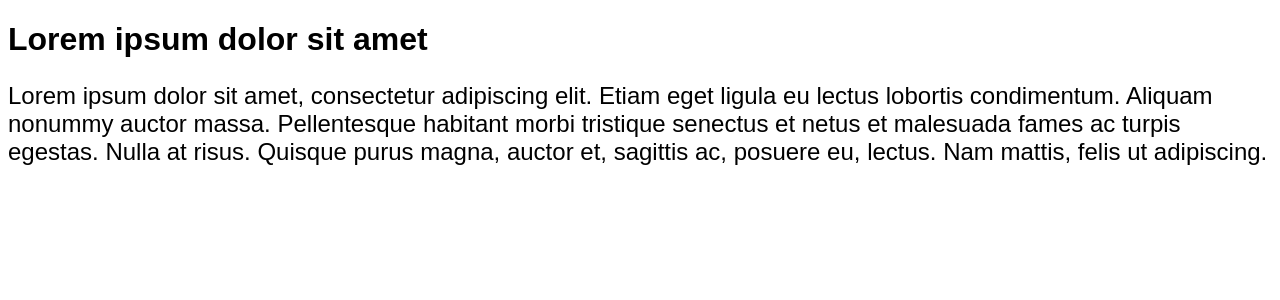
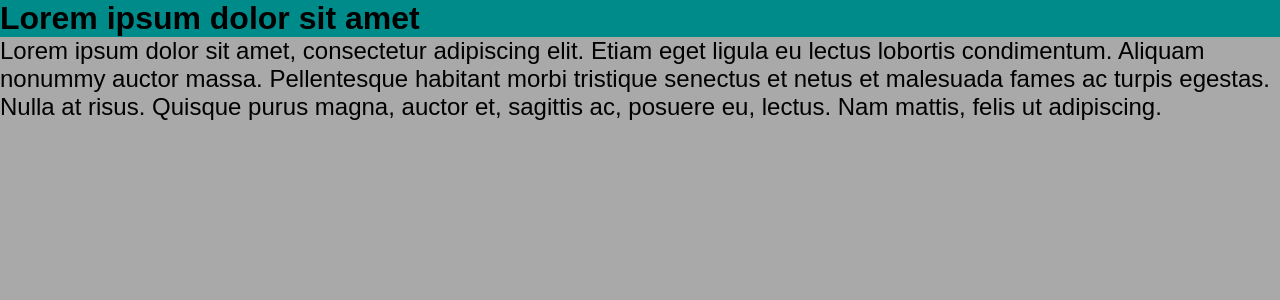
Before and after one commit to AndreCrimsom/vitta.clinic, a PHP site: page / in a window 1280 px wide. Shown: the top 300 px of the page. Run offline with PHP 8.4, Linux system fonts and the light colour scheme.

Commit message:
medo de perder

```diff
--- a/Site/Untitled-1.html
+++ b/Site/Untitled-1.html
@@ -40,7 +40,7 @@
             position: absolute;
             bottom: 0;
             width: 100%;
-            background-image: url(imagem de capa.jpg)
+            background-image: url(imagemdecapa.jpg)
             background-size:
         }
     </style>
--- a/Tentativa de Site André/index.htm
+++ b/Tentativa de Site André/index.htm
@@ -7,12 +7,15 @@
     <link rel="stylesheet" href="styles.css"
 </head>
 <body>
-<h1>
-    Lorem ipsum dolor sit amet
-</h1>
+<div id="square">
+    <h1>
+        Lorem ipsum dolor sit amet
+    </h1>
+</div>
+
 <p>
     Lorem ipsum dolor sit amet, consectetur adipiscing elit. Etiam eget ligula eu lectus lobortis condimentum. Aliquam nonummy auctor massa. Pellentesque habitant morbi tristique senectus et netus et malesuada fames ac turpis egestas. Nulla at risus. Quisque purus magna, auctor et, sagittis ac, posuere eu, lectus. Nam mattis, felis ut adipiscing.
 </p>
-<div class="square"></div>
+
 </body>
 </html>
--- a/Tentativa de Site André/styles.css
+++ b/Tentativa de Site André/styles.css
@@ -1,3 +1,8 @@
+body {
+    background-color: darkgrey;
+}
+
+
 h1 {
     font-family: Arial, Helvetica, sans-serif;
     font-size: 32px;
@@ -11,9 +16,14 @@ p{
 
 }
 
-.square {
-    margin: 30;
-    width: 100;
-    height: 100;
+*{
+    margin: 0;
     color: darkcyan;
+    box-sizing: border-box;
 }
+
+#square {
+    width: 100%;
+    height: fit-content;
+    background-color: darkcyan;
+}
```
